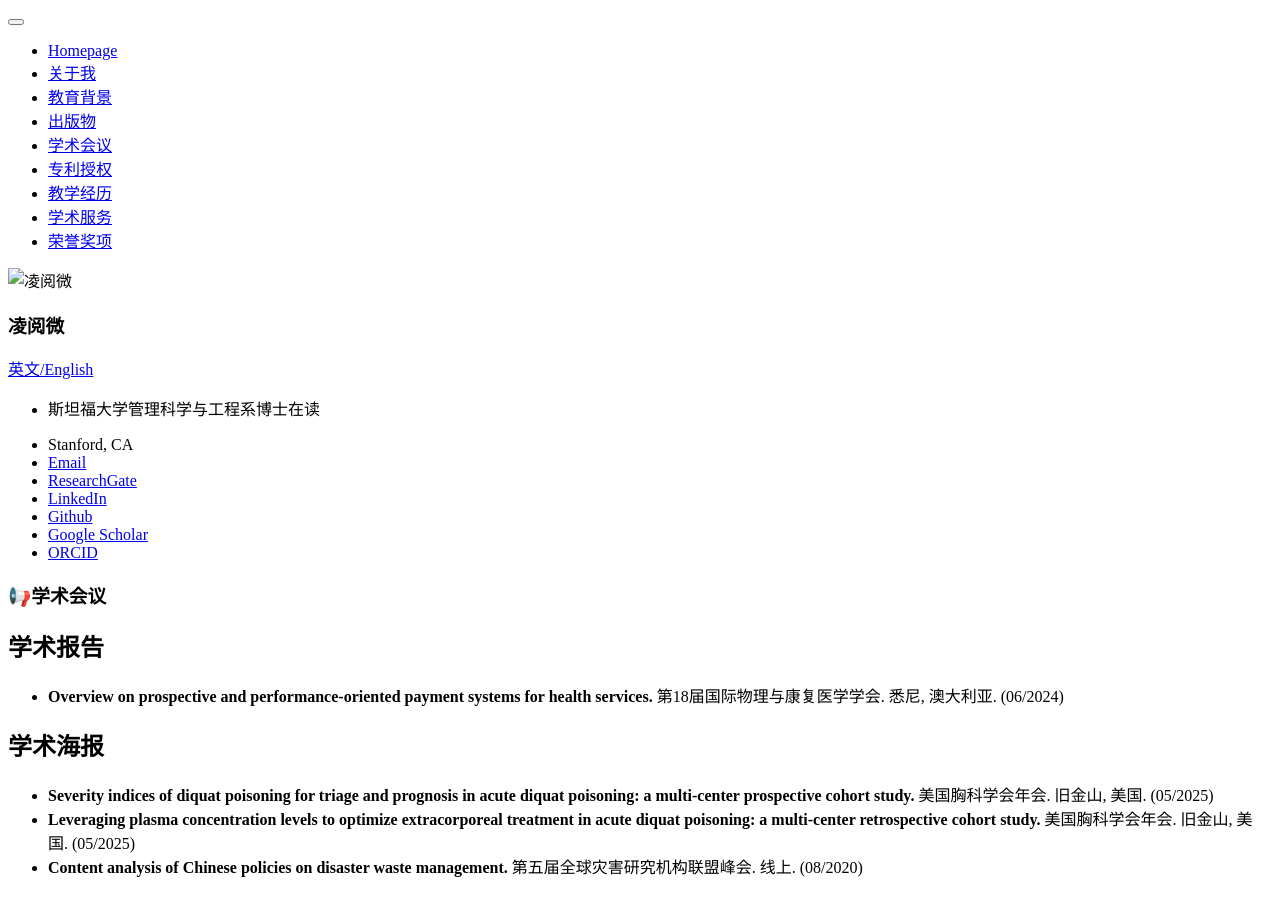
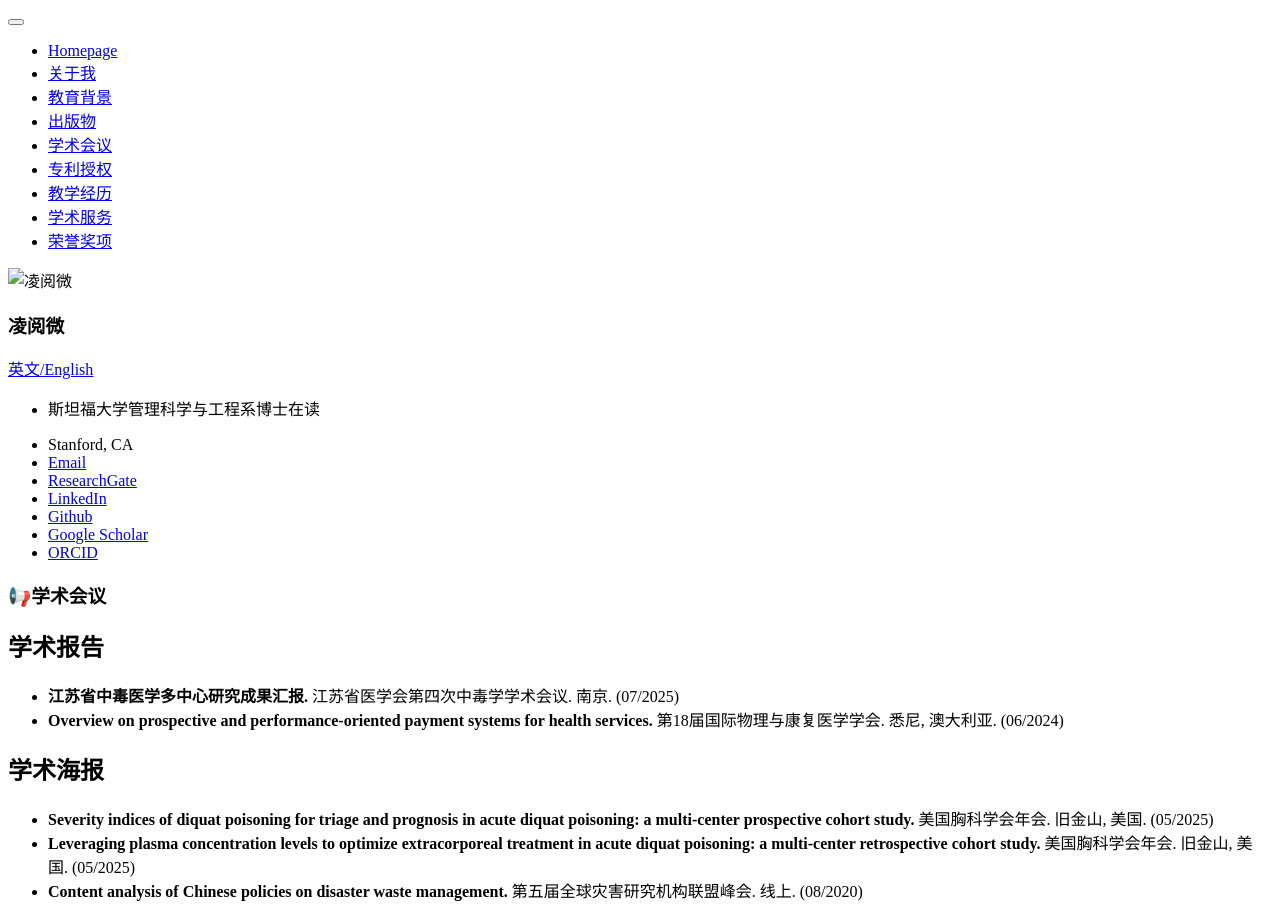
Before and after one commit to lingyuewei/lingyuewei.github.io, a Jekyll site: the page built from _pages/includes/presentations.md, in a window 1280 px wide. Built offline with Jekyll 4.4.1, drawn with Linux system fonts in a browser that asks for light colours; our own code applies the rules of GitHub Pages for plain Markdown files.

Commit message:
Update 中毒学学术会议

```diff
--- a/_pages/includes/presentations.md
+++ b/_pages/includes/presentations.md
@@ -1,6 +1,7 @@
 # 📢学术会议
 
 ## 学术报告
+- **江苏省中毒医学多中心研究成果汇报.** 江苏省医学会第四次中毒学学术会议. 南京. (07/2025)
 - **Overview on prospective and performance-oriented payment systems for health services.** 第18届国际物理与康复医学学会. 悉尼, 澳大利亚. (06/2024)
 
 ## 学术海报
```
